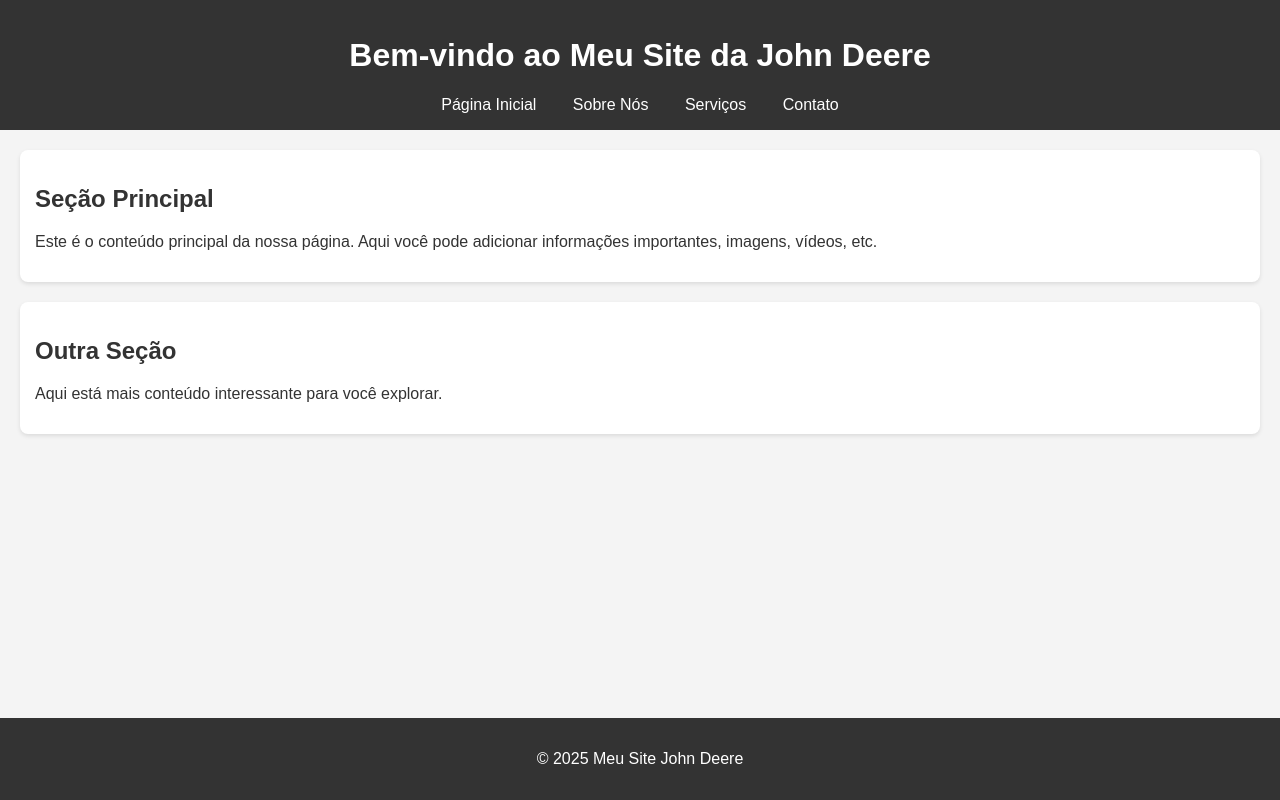
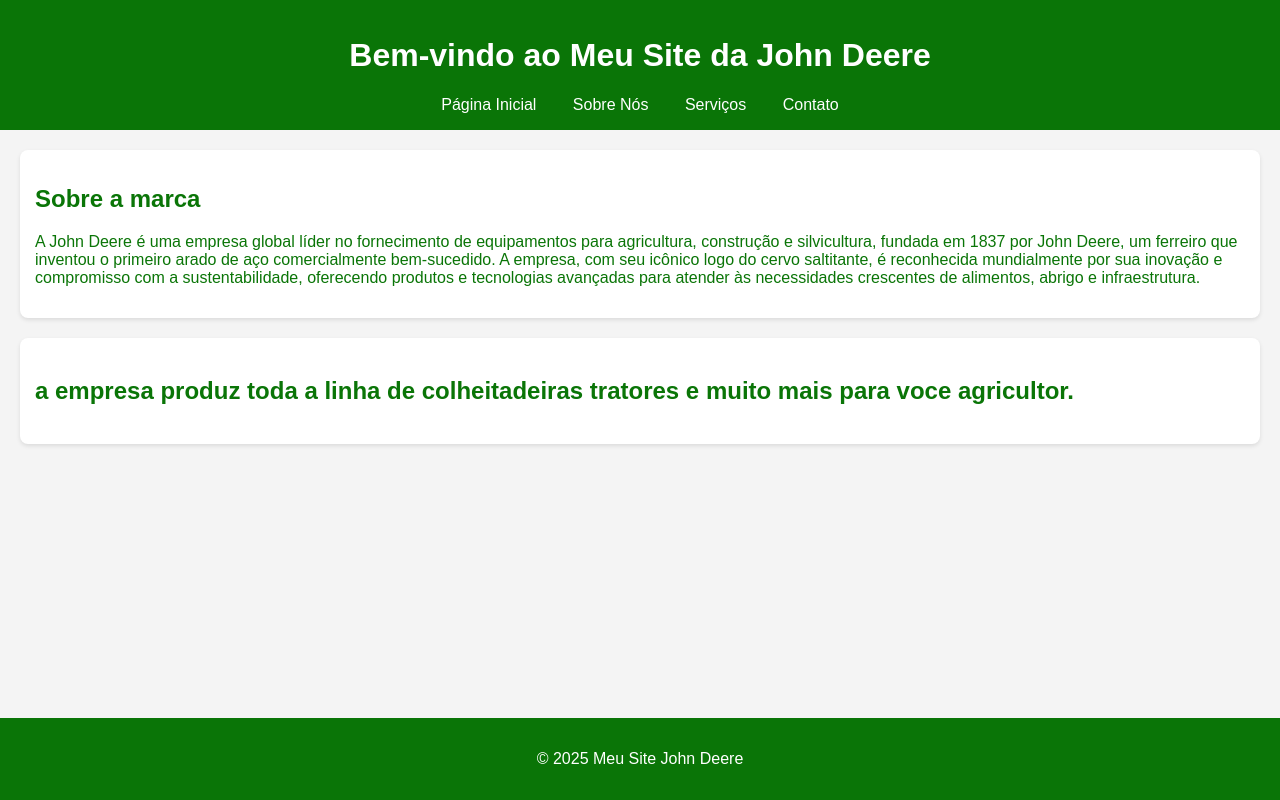
Before and after one commit to paes2024/projeto-2-tri, a plain HTML site: page index.html in a window 1280 px wide. Drawn offline with Linux system fonts and the light colour scheme.

Commit message:
Add files via upload

```diff
--- a/index.html
+++ b/index.html
@@ -21,13 +21,14 @@
 
     <main>
         <section id="principal">
-            <h2>Seção Principal</h2>
-            <p>Este é o conteúdo principal da nossa página. Aqui você pode adicionar informações importantes, imagens, vídeos, etc.</p>
+            <h2>Sobre a marca</h2>
+            <p>A John Deere é uma empresa global líder no fornecimento de equipamentos para agricultura, construção e silvicultura, fundada em 1837 por John Deere, um ferreiro que inventou o primeiro arado de aço comercialmente bem-sucedido. A empresa, com seu icônico logo do cervo saltitante, é reconhecida mundialmente por sua inovação e compromisso com a sustentabilidade, oferecendo produtos e tecnologias avançadas para atender às necessidades crescentes de alimentos, abrigo e infraestrutura. </p>
         </section>
 
         <section id="secundaria">
-            <h2>Outra Seção</h2>
-            <p>Aqui está mais conteúdo interessante para você explorar.</p>
+        <h2>
+            <p>a empresa produz toda a linha de colheitadeiras tratores e muito mais para voce agricultor.</p>
+        </h2>
         </section>
     </main>
 
--- a/style.css
+++ b/style.css
@@ -2,11 +2,11 @@ body {
     font-family: sans-serif;
     margin: 0;
     background-color: #f4f4f4;
-    color: #333;
+    color: #0a7507;
 }
 
 header {
-    background-color: #333;
+    background-color: #0a7507;
     color: white;
     padding: 1em 0;
     text-align: center;
@@ -41,7 +41,7 @@ section {
 }
 
 footer {
-    background-color: #333;
+    background-color: #0a7507;
     color: white;
     text-align: center;
     padding: 1em 0;
```
